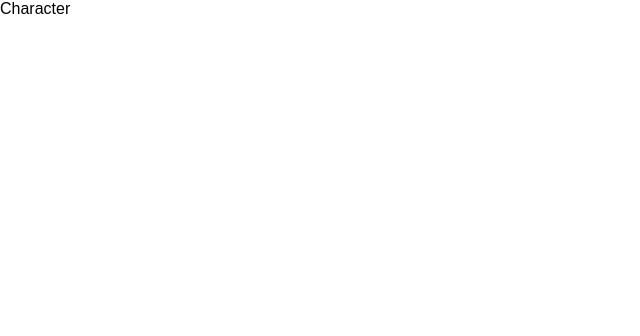
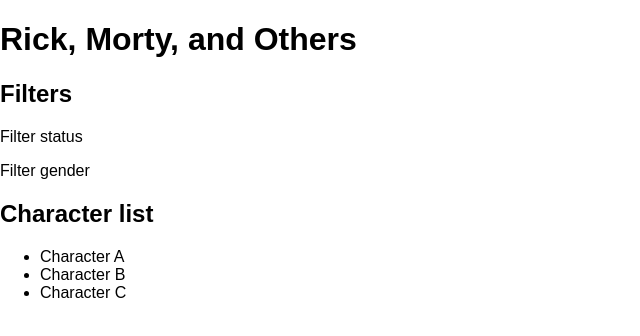
Before and after one commit to dnsos/rick-morty-and-others, a Vue app: page / in a window 1280 px wide. Shown: the top 336 px of the page, without its empty margins (0-640 px from the left). Built offline with nearby package versions, Linux system fonts and the light colour scheme.

Commit message:
Initialize necessary components

```diff
--- a/src/App.vue
+++ b/src/App.vue
@@ -1,16 +1,22 @@
 <template>
   <div id="app">
-    <Character />
+    <HeaderBar />
+    <Filters />
+    <CharacterList />
   </div>
 </template>
 
 <script>
-import Character from './components/Character.vue'
+import HeaderBar from './components/HeaderBar.vue'
+import Filters from './components/Filters.vue'
+import CharacterList from './components/CharacterList.vue'
 
 export default {
   name: 'App',
   components: {
-    Character
+    HeaderBar,
+    Filters,
+    CharacterList
   }
 }
 </script>
--- /dev/null
+++ b/src/components/CharacterList.vue
@@ -0,0 +1,19 @@
+<template>
+  <main class="character-list">
+    <h2>Character list</h2>
+    <ul>
+      <li>Character A</li>
+      <li>Character B</li>
+      <li>Character C</li>
+    </ul>
+  </main>
+</template>
+
+<script>
+export default {
+  name: 'CharacterList'
+}
+</script>
+
+<style scoped>
+</style>
--- /dev/null
+++ b/src/components/Filters.vue
@@ -0,0 +1,16 @@
+<template>
+  <section class="filters">
+    <h2>Filters</h2>
+    <p>Filter status</p>
+    <p>Filter gender</p>
+  </section>
+</template>
+
+<script>
+export default {
+  name: 'Filters'
+}
+</script>
+
+<style scoped>
+</style>
--- /dev/null
+++ b/src/components/HeaderBar.vue
@@ -0,0 +1,14 @@
+<template>
+  <header>
+    <h1>Rick, Morty, and Others</h1>
+  </header>
+</template>
+
+<script>
+export default {
+  name: 'HeaderBar'
+}
+</script>
+
+<style scoped>
+</style>
```
